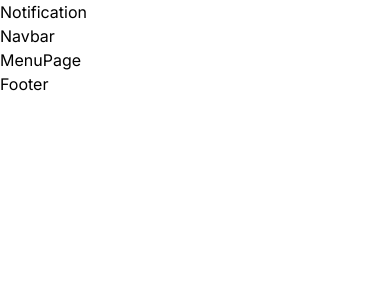
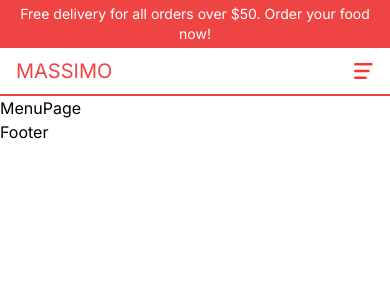
Before and after one commit to coderkamrul0/restaurant-food-delivery-next_js, a Next.js app: page /menu in a window 390 px wide. Shown: the top 300 px of the page. Built offline with nearby package versions, Linux system fonts and the light colour scheme.

Commit message:
Navver and notification bar added

```diff
--- /dev/null
+++ b/src/components/Menu.tsx
@@ -0,0 +1,63 @@
+"use client";
+import Image from "next/image";
+import Link from "next/link";
+import React, { useState } from "react";
+import CartIcon from "./CartIcon";
+
+const links = [
+  { id: 1, title: "Homepage", url: "/" },
+  { id: 2, title: "Menu", url: "/menu" },
+  { id: 3, title: "Working Hours", url: "/" },
+  { id: 4, title: "Contact", url: "/" },
+];
+
+const Menu = () => {
+  const [open, setOpen] = useState(false);
+  // temporary
+  const user = false;
+
+  return (
+    <div>
+      {!open ? (
+        <Image
+          src={"/open.png"}
+          alt=""
+          width={20}
+          height={20}
+          onClick={() => setOpen(true)}
+        />
+      ) : (
+        <Image
+          src={"/close.png"}
+          alt=""
+          width={20}
+          height={20}
+          onClick={() => setOpen(false)}
+        />
+      )}
+      {open && (
+        <div className="bg-red-500 text-white absolute left-0 top-24 h-[calc(100vh-6rem)] flex items-center justify-center text-3xl flex-col gap-8 w-full z-10">
+          {links.map((item) => (
+            <Link href={item.url} key={item.id} onClick={() => setOpen(false)}>
+              {item.title}
+            </Link>
+          ))}
+          {!user ? (
+            <Link href={"/login"} onClick={() => setOpen(false)}>
+              Login
+            </Link>
+          ) : (
+            <Link href={"/orders"} onClick={() => setOpen(false)}>
+              Orders
+            </Link>
+          )}
+          <Link href={"/cart"} onClick={() => setOpen(false)}>
+            <CartIcon />
+          </Link>
+        </div>
+      )}
+    </div>
+  );
+};
+
+export default Menu;
--- a/src/components/Navbar.tsx
+++ b/src/components/Navbar.tsx
@@ -1,9 +1,42 @@
-import React from 'react'
+import React from "react";
+import Menu from "./Menu";
+import Link from "next/link";
+import CartIcon from "./CartIcon";
+import Image from "next/image";
 
 const Navbar = () => {
+  const user = false;
   return (
-    <div>Navbar</div>
-  )
-}
+    <div className="h-12 md:h-24 text-red-500 p-4 flex items-center justify-between border-b-2 border-b-red-500 uppercase lg:px-20 xl:px-40">
+      {/* Left links  */}
+      <div className="hidden md:flex gap-4 flex-1">
+        <Link href={"/"}>Homepage</Link>
+        <Link href={"/menu"}>Menu</Link>
+        <Link href={"/"}>Contact</Link>
+      </div>
+      {/* Logo  */}
+      <div className="text-xl md:font-bold flex-1 md:text-center">
+        <Link href={"/"}>Massimo</Link>
+      </div>
+      {/* Mobile Menu  */}
+      <div className="md:hidden">
+        <Menu />
+      </div>
+      {/* Right links  */}
+      <div className="hidden md:flex gap-4 items-center justify-end flex-1">
+        <div className="md:absolute top-3 r-2 lg:static flex items-center gap-2 bg-orange-300 px-1 rounded-md">
+          <Image src={"/phone.png"} alt="" width={20} height={20} />
+          <span>123 456 78</span>
+        </div>
+        {!user ? (
+          <Link href={"/"}>Login</Link>
+        ) : (
+          <Link href={"/order"}>Orders</Link>
+        )}
+        <CartIcon />
+      </div>
+    </div>
+  );
+};
 
-export default Navbar
+export default Navbar;
--- a/src/components/Notification.tsx
+++ b/src/components/Notification.tsx
@@ -1,9 +1,11 @@
-import React from 'react'
+import React from "react";
 
 const Notification = () => {
   return (
-    <div>Notification</div>
-  )
-}
+    <div className="h-12 bg-red-500 text-white px-4 flex items-center justify-center text-center text-sm md:text-base cursor-pointer">
+      Free delivery for all orders over $50. Order your food now!
+    </div>
+  );
+};
 
-export default Notification
+export default Notification;
```
Also changed, not shown: src/components/CartIcon.tsx (added, +16 -0 lines).
